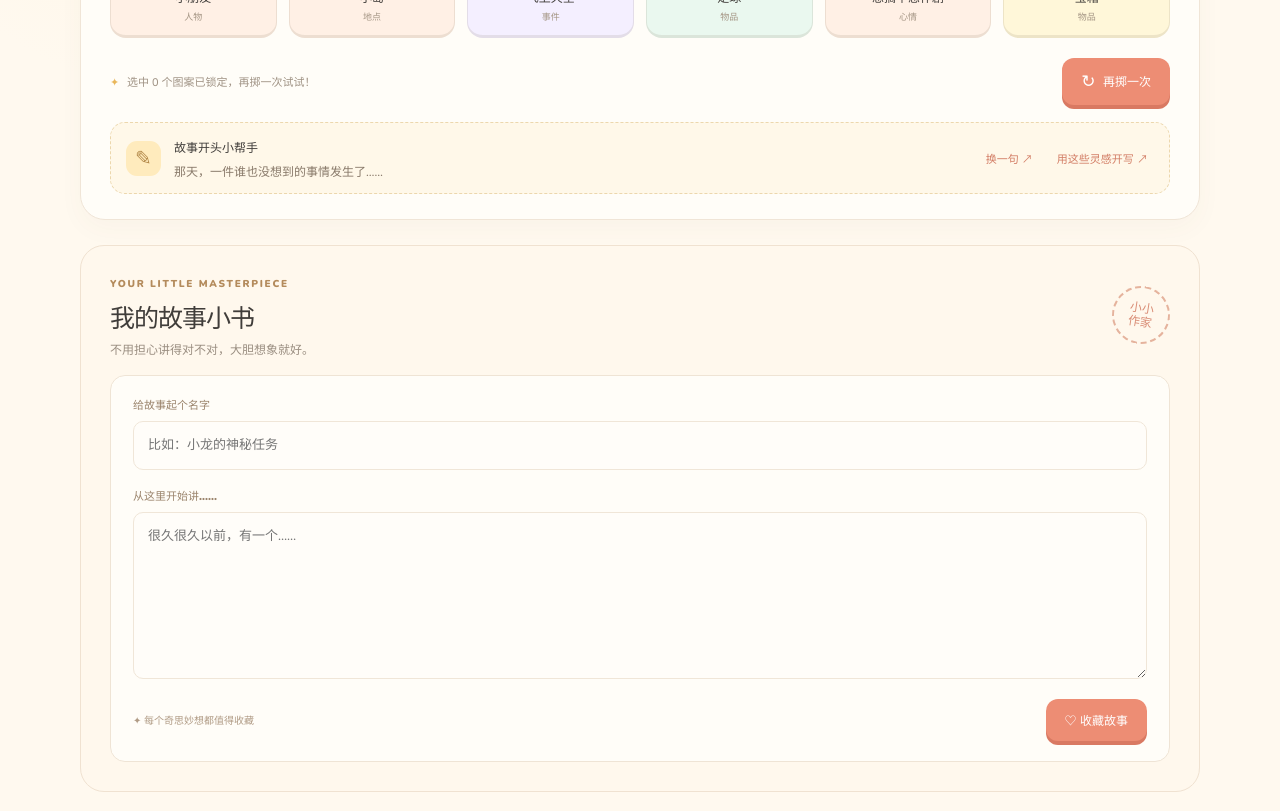
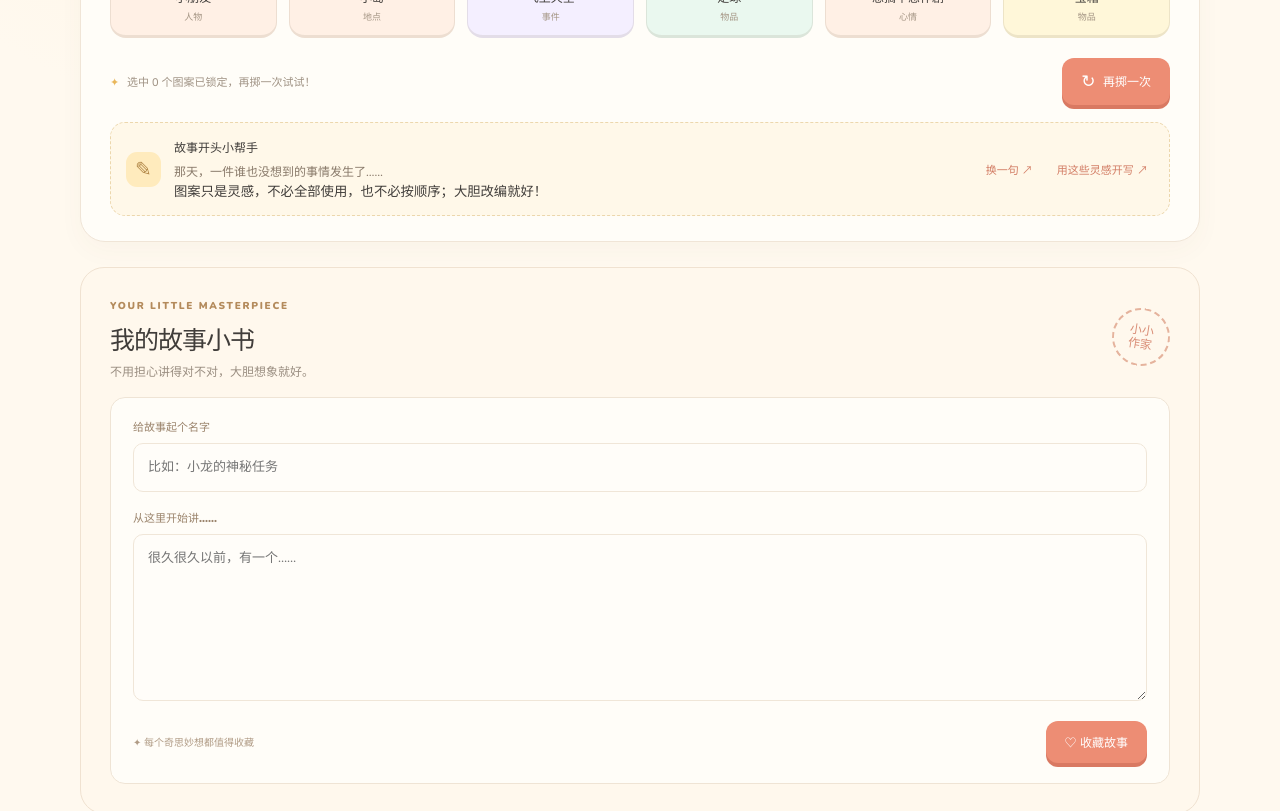
Before and after one commit to richenren/StoryDice, a Vue app: page / in a window 1280 px wide. Shown: the part 820-1631 px from the top of the page. Built offline with nearby package versions, Linux system fonts and the light colour scheme.

Commit message:
feat: encourage free-form storytelling without fixed order

```diff
--- a/src/App.vue
+++ b/src/App.vue
@@ -92,7 +92,7 @@ function startDraft() {
     : blindboxCategories.map(category => blindbox.value[category.id]).filter(Boolean).join('、')
   storyTitle.value = storyTitle.value || '我的奇妙故事'
   storyText.value = storyText.value ? storyText.value + '\n' : ''
-  storyText.value += starterLines[starterIndex.value] + '\n今天的灵感：' + prompts + '。\n'
+  storyText.value += starterLines[starterIndex.value] + '\n今天抽到的灵感：' + prompts + '。\n小提示：这些只是灵感，不必全部用上，也不必按顺序讲；你可以改变它们的意思，加入新角色，让故事变得更奇妙！\n'
   showSaved.value = false
   document.querySelector('#story-editor')?.scrollIntoView({ behavior: 'smooth', block: 'center' })
 }
@@ -277,7 +277,7 @@ loadStories()
           <p><span class="tiny-sparkle">✦</span> 选中 {{ lockedIds.length }} 个图案已锁定，再掷一次试试！</p>
           <button class="button-primary" @click="rollDice"><span>↻</span> 再掷一次</button>
         </div>
-        <div class="prompt-strip"><span class="prompt-icon">✎</span><div><b>故事开头小帮手</b><p>{{ starterLines[starterIndex] }}</p></div><div class="prompt-actions"><button class="text-button" @click="randomStarter">换一句 ↗</button><button class="text-button" @click="startDraft">用这些灵感开写 ↗</button></div></div>
+        <div class="prompt-strip"><span class="prompt-icon">✎</span><div><b>故事开头小帮手</b><p>{{ starterLines[starterIndex] }}</p><small class="free-play-note">图案只是灵感，不必全部使用，也不必按顺序；大胆改编就好！</small></div><div class="prompt-actions"><button class="text-button" @click="randomStarter">换一句 ↗</button><button class="text-button" @click="startDraft">用这些灵感开写 ↗</button></div></div>
       </section>
 
       <section v-else class="workspace">
```
